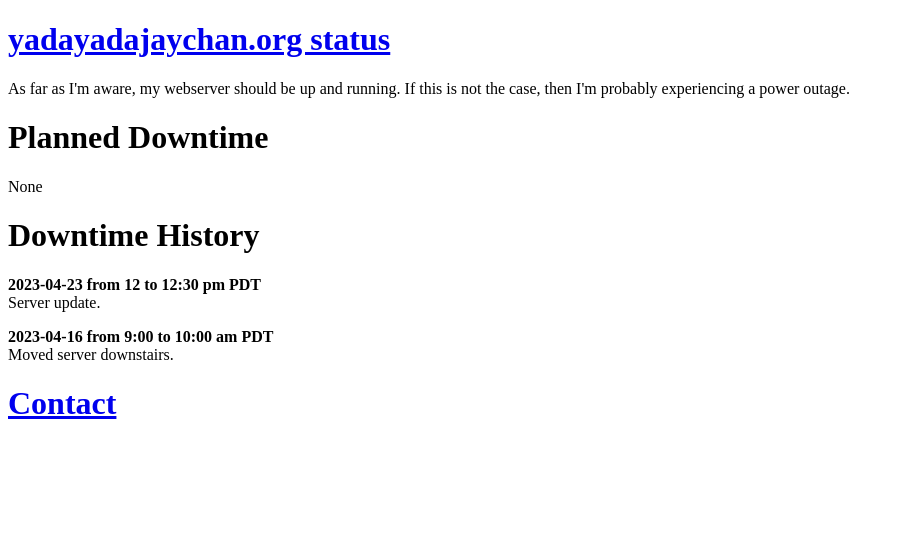
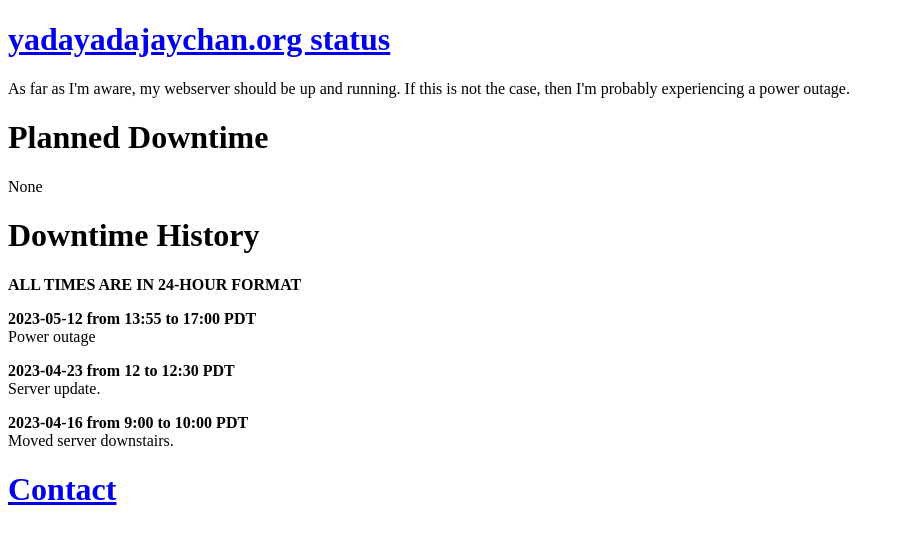
Before and after one commit to yadayadajaychan/yadayadajaychan.github.io, a plain HTML site: page index.html in a window 1280 px wide. Shown: the whole page, without its empty margins (0-904 px from the left). Drawn offline with Linux system fonts and the light colour scheme.

Commit message:
update status

```diff
--- a/index.html
+++ b/index.html
@@ -17,13 +17,20 @@
 		</p>
 
 		<h1>Downtime History</h1>
+		<p><strong>ALL TIMES ARE IN 24-HOUR FORMAT</strong></p>
+
 		<p>
-		<strong>2023-04-23 from 12 to 12:30 pm PDT</strong><br>
+		<strong>2023-05-12 from 13:55 to 17:00 PDT</strong><br>
+		Power outage
+		</p>
+
+		<p>
+		<strong>2023-04-23 from 12 to 12:30 PDT</strong><br>
 		Server update.
 		</p>
 
 		<p>
-		<strong>2023-04-16 from 9:00 to 10:00 am PDT</strong><br>
+		<strong>2023-04-16 from 9:00 to 10:00 PDT</strong><br>
 		Moved server downstairs.
 		</p>
 
```
